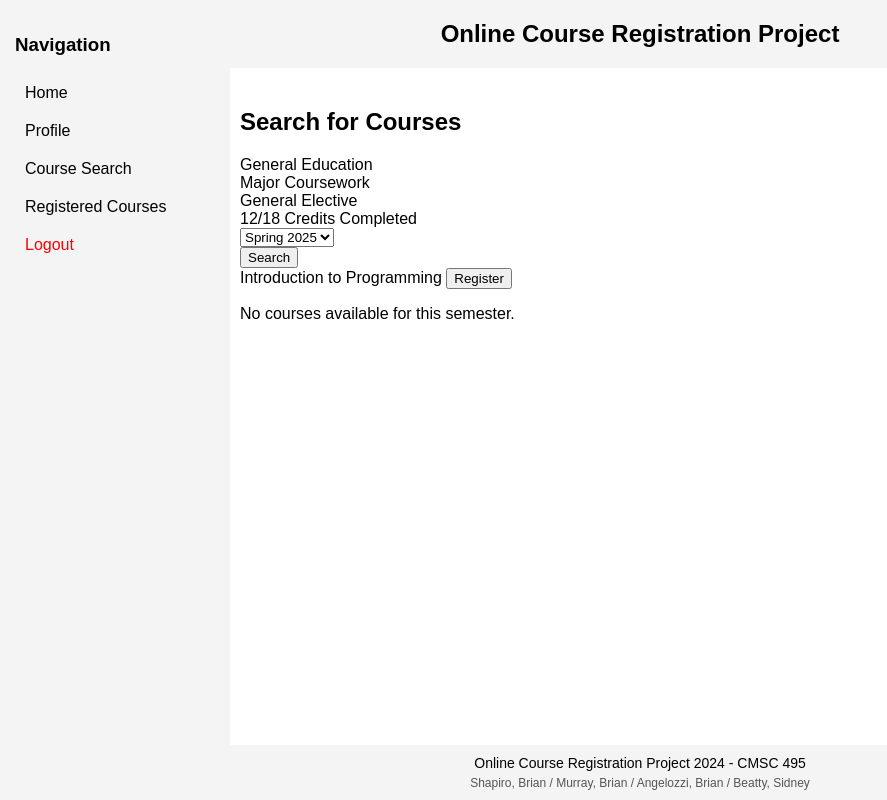
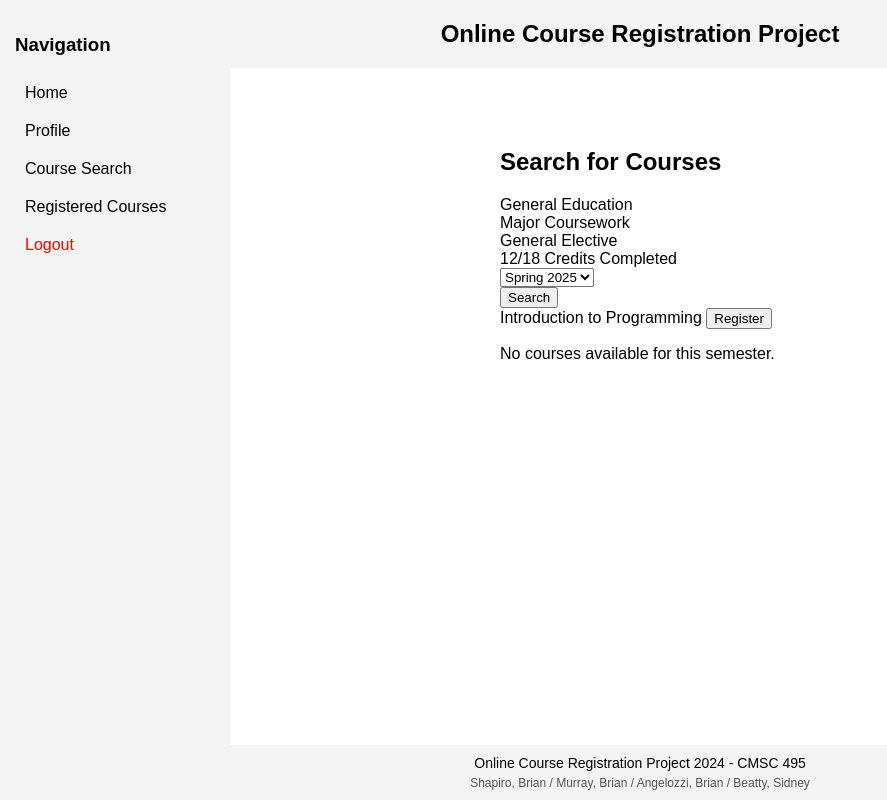
Before and after one commit to shapirobd/course_registration, a Flask app: page /course_search in a window 1280 px wide. Shown: the whole page, without its empty margins (0-887 px from the left). Run offline with Flask 3, Linux system fonts and the light colour scheme; the visitor is signed in with stand-in values (Sample User, id 1); parts of the project's set-up code (start-up, migrations or seed data) failed here and were passed over.

Commit message:
Update course_search.html

```diff
--- a/templates/course_search.html
+++ b/templates/course_search.html
@@ -3,6 +3,8 @@
 {% block title %}Search for Courses{% endblock %}
 
 {% block content %}
+<div class="main-content" style="display: flex; justify-content: center;">
+    <div class="content-container" style="flex: 1; padding: 20px; max-width: 800px;">
         <h2>Search for Courses</h2>
 
         <!-- Tabs for course types -->
@@ -16,7 +18,7 @@
         <div class="progress-bar-container">
             <div id="progressBarText">12/18 Credits Completed</div>
             <div class="progress-bar">
-        <div class="progress" id="progressBar" style="width: 66%;"></div>
+                <div class="progress" id="progressBar"></div>
             </div>
         </div>
 
@@ -25,6 +27,7 @@
             <select id="termSelect">
                 <option value="spring2025">Spring 2025</option>
                 <option value="fall2024">Fall 2024</option>
+                <!-- Add more options as needed -->
             </select>
         </div>
 
@@ -33,6 +36,8 @@
 
         <!-- List of available courses -->
         <div id="courseList" class="course-list">
+            <!-- Example of a course item -->
+            <!-- This will be dynamically generated -->
             <div class="course-item">
                 <span>Introduction to Programming</span>
                 <button onclick="registerCourse('Introduction to Programming')">Register</button>
@@ -40,23 +45,30 @@
             <!-- If no courses are available -->
             <p id="noCoursesText" class="no-courses">No courses available for this semester.</p>
         </div>
+    </div>
+</div>
 
 <script>
+    // JavaScript to manage tab selection, progress bar update, and course search
     function selectTab(tab) {
+        // Reset all tabs to inactive
         document.getElementById('genEdTab').classList.remove('active');
         document.getElementById('majorTab').classList.remove('active');
         document.getElementById('electiveTab').classList.remove('active');
+
+        // Activate the selected tab
         document.getElementById(tab + 'Tab').classList.add('active');
 
+        // Update progress bar based on the selected tab (example logic)
         let completedCredits = 0;
         let requiredCredits = 18;
 
         if (tab === 'genEd') {
-            completedCredits = 12;
+            completedCredits = 12; // Example value
         } else if (tab === 'major') {
-            completedCredits = 8;
+            completedCredits = 8;  // Example value
         } else if (tab === 'elective') {
-            completedCredits = 15;
+            completedCredits = 15; // Example value
         }
 
         const progressBar = document.getElementById('progressBar');
@@ -66,6 +78,7 @@
         progressBar.style.width = percentage + '%';
         progressBarText.innerText = completedCredits + '/' + requiredCredits + ' Credits Completed';
 
+        // Check if the required credits are completed
         if (completedCredits >= requiredCredits) {
             document.getElementById('courseList').style.display = 'none';
             document.getElementById('noCoursesText').style.display = 'block';
@@ -77,11 +90,14 @@
     }
 
     function searchCourses() {
+        // Example search function - implement actual search logic here
         const term = document.getElementById('termSelect').value;
         const courseList = document.getElementById('courseList');
 
+        // Clear previous search results
         courseList.innerHTML = '';
 
+        // Example courses based on the selected term and active tab
         let courses = [];
         const activeTab = document.querySelector('.tab.active').id;
 
@@ -106,6 +122,7 @@
     }
 
     function registerCourse(course) {
+        // Example register function - implement actual registration logic here
         alert(`Registered for ${course}`);
     }
 </script>
```
Lines whose indentation alone changed are shown as unchanged.
